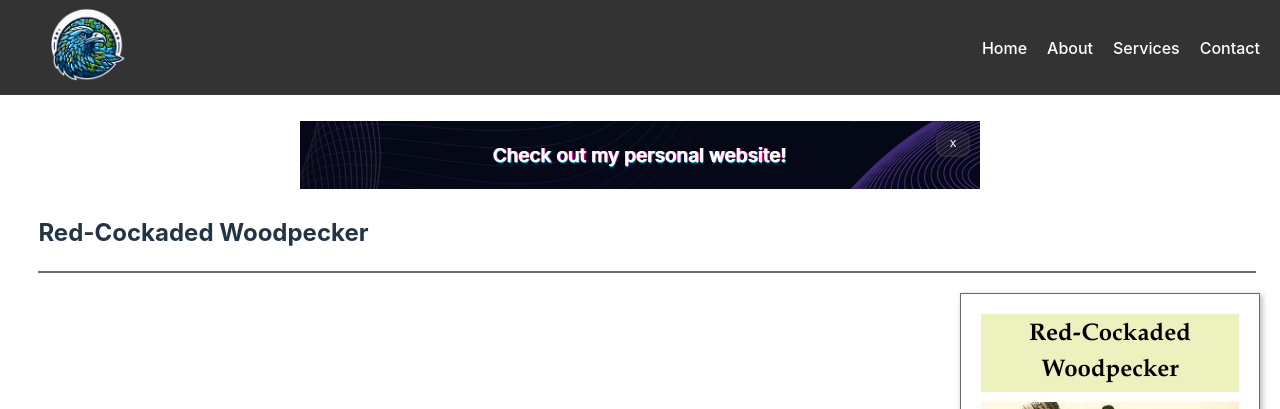
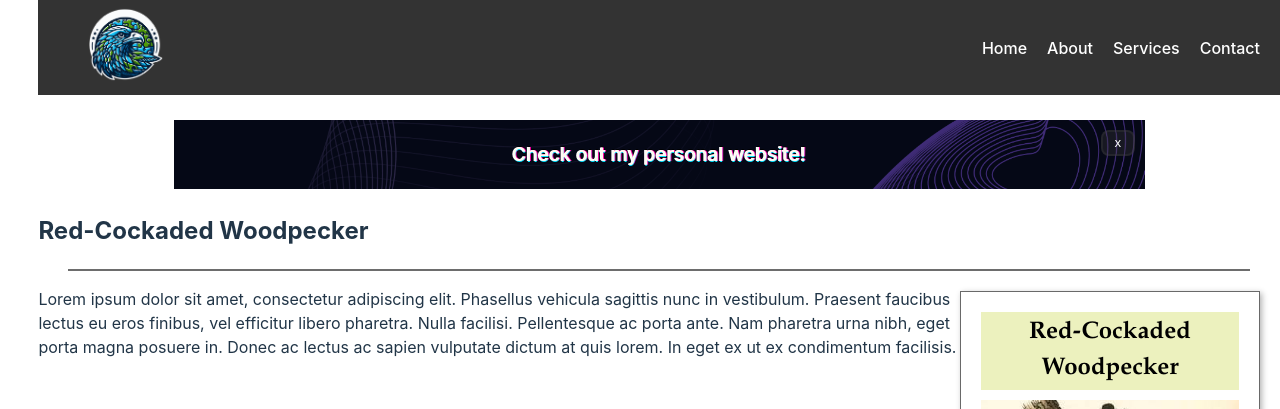
Before and after one commit to DogeLovesHipster/DogeLovesHipster.github.io, a React (Vite) app: page /red-cockaded-woodpecker in a window 1280 px wide. Shown: the top 409 px of the page. Built offline with nearby package versions, Linux system fonts and the light colour scheme.

Commit message:
Added briefing section/comp

```diff
--- /dev/null
+++ b/src/components/BriefingSection.jsx
@@ -0,0 +1,13 @@
+import "../styles/BriefingSection.css";
+
+const BriefingSection = ({ briefings }) => {
+    return (
+        <section className="briefing">
+            {briefings.map((briefing, index) => (
+                <p key={index}>{briefing}</p>
+            ))}
+        </section>
+    );
+};
+
+export default BriefingSection;
--- /dev/null
+++ b/src/data/briefingData.js
@@ -0,0 +1,7 @@
+const briefingData = [
+    {
+        text: "Lorem ipsum dolor sit amet, consectetur adipiscing elit. Phasellus vehicula sagittis nunc in vestibulum. Praesent faucibus lectus eu eros finibus, vel efficitur libero pharetra. Nulla facilisi. Pellentesque ac porta ante. Nam pharetra urna nibh, eget porta magna posuere in. Donec ac lectus ac sapien vulputate dictum at quis lorem. In eget ex ut ex condimentum facilisis."
+    }
+]
+
+export default briefingData;
--- a/src/pages/RedCockadedWoodpecker.jsx
+++ b/src/pages/RedCockadedWoodpecker.jsx
@@ -7,6 +7,8 @@ import AnnouncementBanner from '../components/AnnouncementBanner';
 import HeadingSection from '../components/HeadingSection';
 import ItemCard from '../components/ItemCard';
 import itemCardData from '../data/itemCardData';
+import BriefingSection from '../components/BriefingSection';
+import briefingData from '../data/briefingData';
 
 import '../styles/RedCockadedWoodpecker.css';
 
@@ -14,16 +16,19 @@ import '../styles/RedCockadedWoodpecker.css';
 const RedCockadedWoodpecker = () => {
     return (
         <>
+        <div className='AligningContainer'>
             <NavBar />
             <AnnouncementBanner />
             <HeadingSection name="Red-Cockaded Woodpecker" />
-            <div>
+            <div className='container__briefing__itemcard'>
                 {itemCardData.map((item, index) => (
                     <ItemCard key={index} item={item} />
                 ))}
+                <BriefingSection briefings={briefingData.map(b => b.text)} />
             </div>
             <References referencesList={references} />
             <Footer />
+            </div>
         </>
     );
 };
--- a/src/styles/AnnouncementBanner.css
+++ b/src/styles/AnnouncementBanner.css
@@ -10,7 +10,7 @@
 .announcement-banner {
   color: #fff;
   margin: 2% auto;
-  width: 50%;
+  width: 75%;
   padding: 20px;
   position: relative;
   text-align: center;
--- /dev/null
+++ b/src/styles/BriefingSection.css
@@ -0,0 +1,5 @@
+.container__briefing__itemcard {
+    display: flex;
+    justify-content: space-between;
+    flex-direction: row-reverse;
+}
--- a/src/styles/HeadingSection.css
+++ b/src/styles/HeadingSection.css
@@ -1,9 +1,6 @@
-.HeadingSection h2 {
-    margin-left: 3%;
+.HeadingSection hr {
+  margin-left: -3%;
+  border: 1px solid #6d6d6d;
+  width: 95%;
+  margin: auto;
 }
-
-.HeadingSection hr {
-    margin-left: 3%;
-    width: 95%;
-    border: 1px solid #6d6d6d;
-}
--- a/src/styles/ItemCard.css
+++ b/src/styles/ItemCard.css
@@ -1,5 +1,6 @@
 .itemCard-card {
-    width: 300px;
+    width: 450px;
+    min-width: 300px;
     margin: 20px;
     margin-left: auto;
     border: 1px solid #696969;
--- a/src/styles/RedCockadedWoodpecker.css
+++ b/src/styles/RedCockadedWoodpecker.css
@@ -34,3 +34,7 @@
     margin-left: auto;
     margin-right: auto;
   }
+
+  .AligningContainer {
+    margin-left: 3%;
+  }
```
Also changed, not shown: src/components/Description.jsx (added, +13 -0 lines), src/styles/DescriptionSection.css (added).
